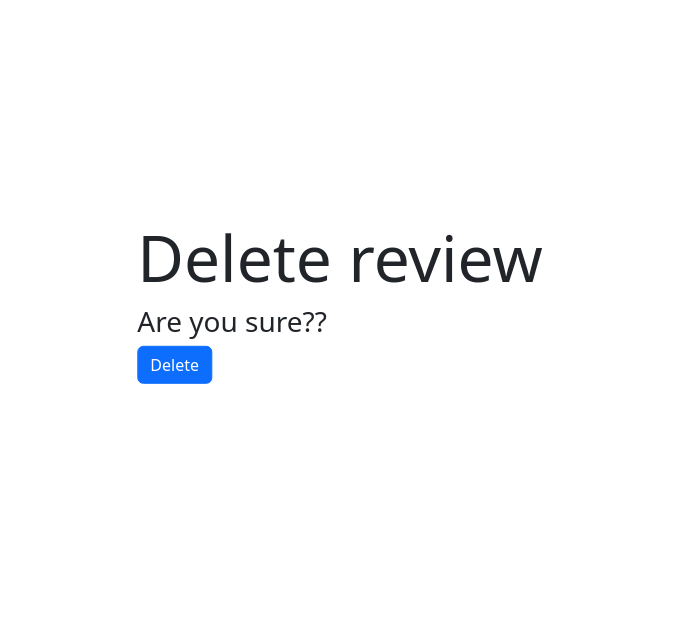
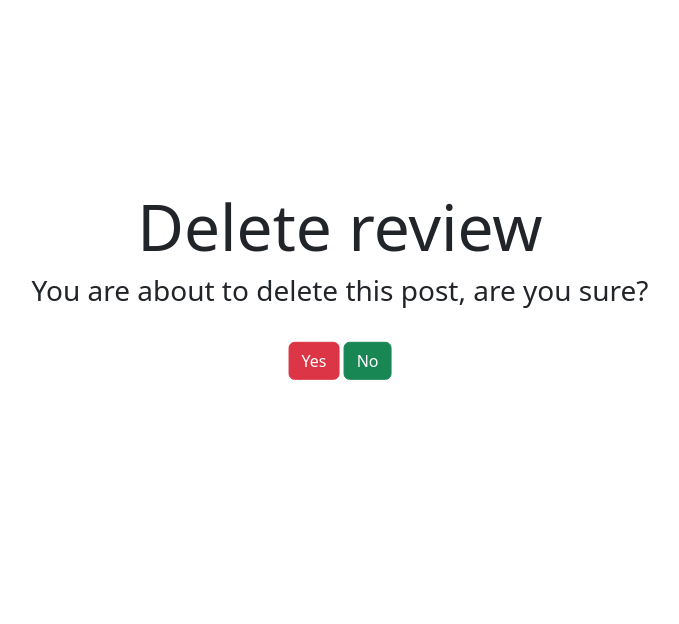
Before and after one commit to rebahama/bimmer-reviewer, a Django app: template templates/delete-review.html in a window 1280 px wide. Shown: the part 98-722 px from the top of the page, without its empty margins (300-979 px from the left). Run offline with Django 3.2, Linux system fonts and the light colour scheme; the template is opened without the code that fills it, so the values that code supplies are empty.

Commit message:
style the delete page

```diff
--- a/static/css/style.css
+++ b/static/css/style.css
@@ -38,7 +38,7 @@
  animation-duration: 3s;
  animation-fill-mode: forwards;
 }
-@keyframes hero-zoom{ /* själva animeringen sker här*/
+@keyframes hero-zoom{ /* image is animated here*/
     from{
 transform: scale(1);
     }
@@ -49,3 +49,10 @@ transform: scale(1.1);
 .intro-text{
     text-align: center;
 }
+#hide-btn{
+    margin-top: 3%;
+}
+.text-delete{
+    text-align: center;
+    margin: 35px;
+}
--- a/templates/delete-review.html
+++ b/templates/delete-review.html
@@ -3,13 +3,15 @@
 
 
 <div class="position-absolute top-50 start-50 translate-middle">
-    <h3 class="display-3"> Delete review</h3>
+    <h3 class="display-3 text-center"> Delete review</h3>
     <div class="form-group">
-
-            <form method="POST" enctype="multipart/form-data">
-                {%csrf_token%}
-                <h3> Are you sure??</h3>
-        <button class="btn btn-primary"> Delete</button>
+        <h3> You are about to delete this post, are you sure?</h3>
+        <form method="POST" enctype="multipart/form-data">
+            {%csrf_token%}
+            <div class="text-delete">
+                <button class="btn btn-danger"> Yes</button>
+                <a href="{% url 'home' %}" class="btn btn-success"> No</a>
+            </div>
         </form>
     </div>
 </div>
--- a/templates/home.html
+++ b/templates/home.html
@@ -1,7 +1,7 @@
 {% extends 'base.html' %}
 
 {% block content %}
-
+<button id="hide-btn" class="btn btn-primary"> hide/show</button>
 <div class="row row-cols-1 row-cols-md-4  g-4">
   {% for post in object_list %}
   <div class="col">
@@ -25,6 +25,6 @@
   </div>
   {% endfor %}
 </div>
-<button id="hide-btn"> hide</button>
+
 
 {% endblock %}
--- a/templates/index.html
+++ b/templates/index.html
@@ -4,7 +4,7 @@
 <div class="hero">
 <div class="img-container">
     <div class="container fluid text-white bg-primary rounded top-text opacity-75 shadow p-3 mb-5">
-        <h2 class="intro-text"> Welcome to bimmer reviewer, this is a site for all the bimmer lovers</h2>
+        <h2 class="intro-text"> Welcome to bimmer reviewer, this is a site for all the bimmer lovers that want to share and review about their bimmer</h2>
     </div>
 
 </div>
```
